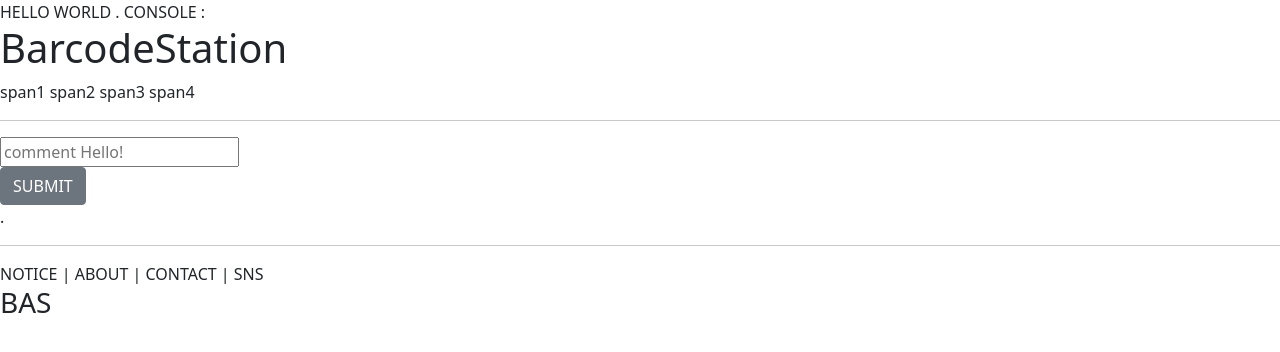
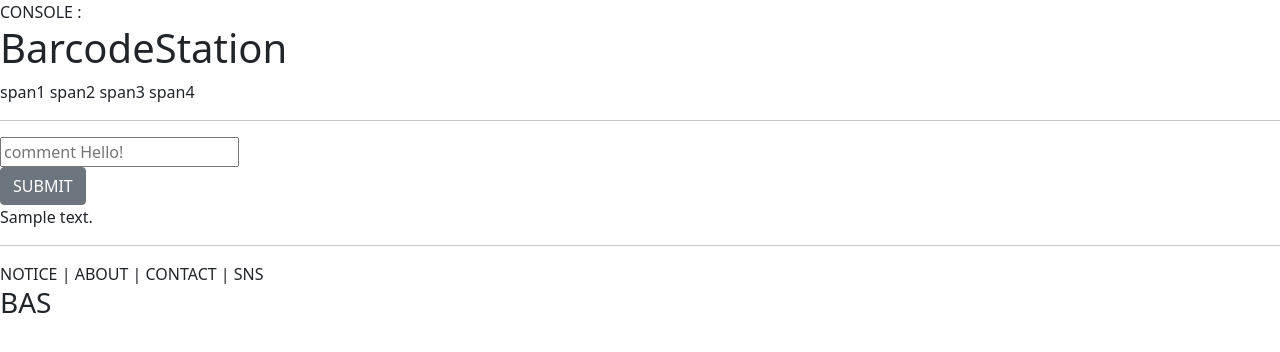
Before and after one commit to poet-developer/BarcodeStation, a Django app: page /accounts/ in a window 1280 px wide. Shown: the top 352 px of the page. Run offline with Django 3.2, Linux system fonts and the light colour scheme; tables that the repository leaves empty hold one stand-in row (values such as "Sample post").

Commit message:
R3 Django fin alphatest before making CRUD

```diff
--- a/accountapp/templates/accountapp/home.html
+++ b/accountapp/templates/accountapp/home.html
@@ -10,6 +10,9 @@
         <input type="submit" class="btn btn-secondary" value="SUBMIT">
         </div>
     </form>
-
-    <div>{{text}}</div>
+    {% if text %}
+        {% for data in text %}
+        <div>{{data.text}}</div>
+        {% endfor %}
+    {% endif %}
 {% endblock %}
--- a/accountapp/views.py
+++ b/accountapp/views.py
@@ -1,11 +1,20 @@
 from django.shortcuts import render
-from django.http import HttpResponse
+from django.http import HttpResponse, HttpResponseRedirect
+
 # Create your views here.
+from accountapp.models import TextDB
+
 
 def home(request):
 
     if request.method == 'POST':
         temp = request.POST.get('input_text')
-        return render(request,'accountapp/home.html',context={'text':temp})
+        initial_DB = TextDB()
+        initial_DB.text = temp
+        initial_DB.save()
+
+        return HttpResponseRedirect('.')
     else:
-        return render(request, 'accountapp/home.html', context={'text':'.'})
+        text = TextDB.objects.all()
+
+        return render(request, 'accountapp/home.html', context={'text':text})
--- a/templates/index.html
+++ b/templates/index.html
@@ -2,7 +2,6 @@
 <html>
 {% include 'head.html' %}
 <body>
-    HELLO WORLD {{text}}
     CONSOLE : {{console}}
 
     {% include 'header.html' %}
```
